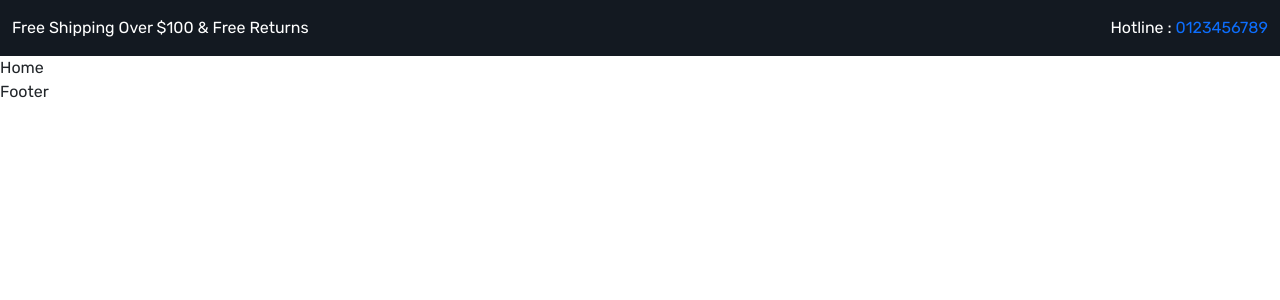
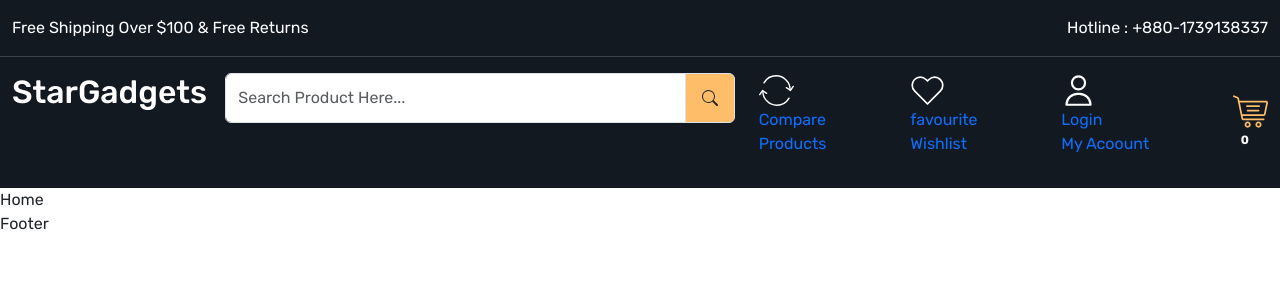
Before and after one commit to Mahmud2640/e-commerce-starGadgets, a React (Create React App) app: page / in a window 1280 px wide. Shown: the top 300 px of the page. Built offline with nearby package versions, Linux system fonts and the light colour scheme.

Commit message:
header part done

```diff
--- a/src/App.css
+++ b/src/App.css
@@ -5,6 +5,8 @@
 }
 :root {
   --color-131921: #131921;
+  --color-3b4149: #3b4149;
+  --color-febd69: #febd69;
 }
 body {
   font-family: "Rubik", sans-serif;
@@ -13,3 +15,7 @@ a {
   text-decoration: none;
   display: inline-block;
 }
+.form-control:focus{
+box-shadow: none;
+border-color: inherit;
+}
--- a/src/components/Shared/Header.js
+++ b/src/components/Shared/Header.js
@@ -1,5 +1,7 @@
 import React from "react";
+import { NavLink, Link } from "react-router-dom";
 import "./css/Header.css";
+import { BsSearch } from "react-icons/bs";
 
 const Header = () => {
   return (
@@ -14,8 +16,74 @@ const Header = () => {
             </div>
             <div className="col-6">
               <p className="text-end text-white mb-0">
-                Hotline : <a href="tel:0123456789">0123456789</a>
+                Hotline :{" "}
+                <a className="text-white" href="tel:+8801739138337">
+                  +880-1739138337
+                </a>
               </p>
+            </div>
+          </div>
+        </div>
+      </header>
+      <header className="header-upper py-3">
+        <div className="container-xxl">
+          <div className="row alighn-items-center">
+            <div className="col-2">
+              <h2>
+                <Link className="text-white" to="">
+                  StarGadgets
+                </Link>
+              </h2>
+            </div>
+            <div className="col-5">
+              <div className="input-group">
+                <input
+                  type="text"
+                  className="form-control py-2"
+                  placeholder="Search Product Here..."
+                  aria-label="Search Product Here..."
+                  aria-describedby="basic-addon2"
+                />
+                <span className="input-group-text p-3" id="basic-addon2">
+                  <BsSearch className="fs-6" />
+                </span>
+              </div>
+            </div>
+            <div className="col-5">
+              <div className="header-upper-links d-flex align-items-center justify-content-between">
+                <div>
+                  <Link to="">
+                    <img src="images/compare.svg" alt="compare" />
+                    <p>
+                      Compare <br /> Products
+                    </p>
+                  </Link>
+                </div>
+                <div>
+                  <Link to="">
+                    <img src="images/wishlist.svg" alt="wishlist" />
+                    <p>
+                      favourite <br /> Wishlist
+                    </p>
+                  </Link>
+                </div>
+                <div>
+                  <Link to="">
+                    <img src="images/user.svg" alt="user" />
+                    <p>
+                      Login <br /> My Acoount
+                    </p>
+                  </Link>
+                </div>
+                <div>
+                  <Link to="">
+                    <img src="images/cart.svg" alt="cart" />
+                    <div className="d-flex flex-colum">
+                      <span className="badge badge-warning">0</span>
+                    </div>
+                  </Link>
+                </div>
+              </div>
             </div>
           </div>
         </div>
--- a/src/components/Shared/css/Header.css
+++ b/src/components/Shared/css/Header.css
@@ -1,3 +1,14 @@
 .header-top-strip {
   background-color: var(--color-131921);
+  border-bottom: 1px solid var(--color-3b4149);
 }
+.header-upper {
+  background-color: var(--color-131921);
+}
+.header-upper .input-group-text {
+  background-color: var(--color-febd69);
+}
+.header-upper-links img {
+  width: 35px;
+  height: 35px;
+}
```
